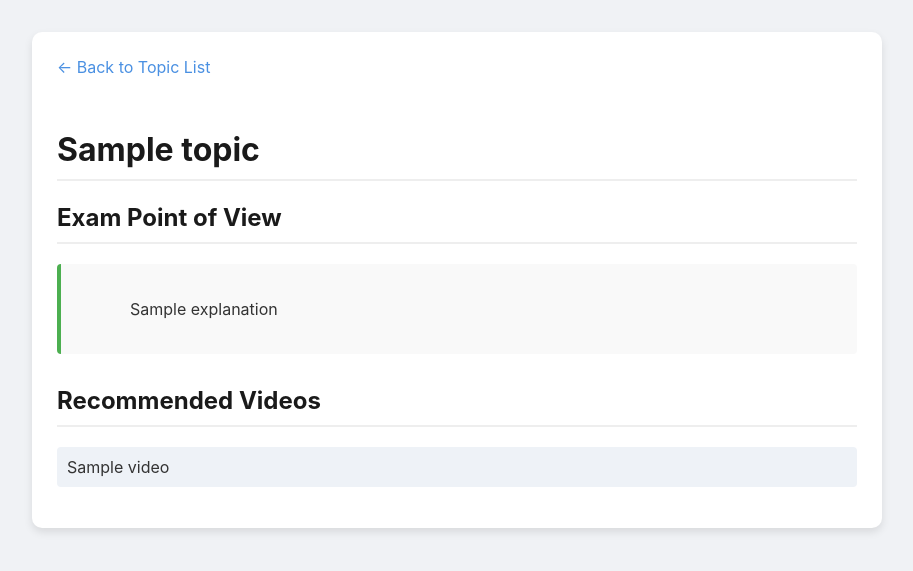
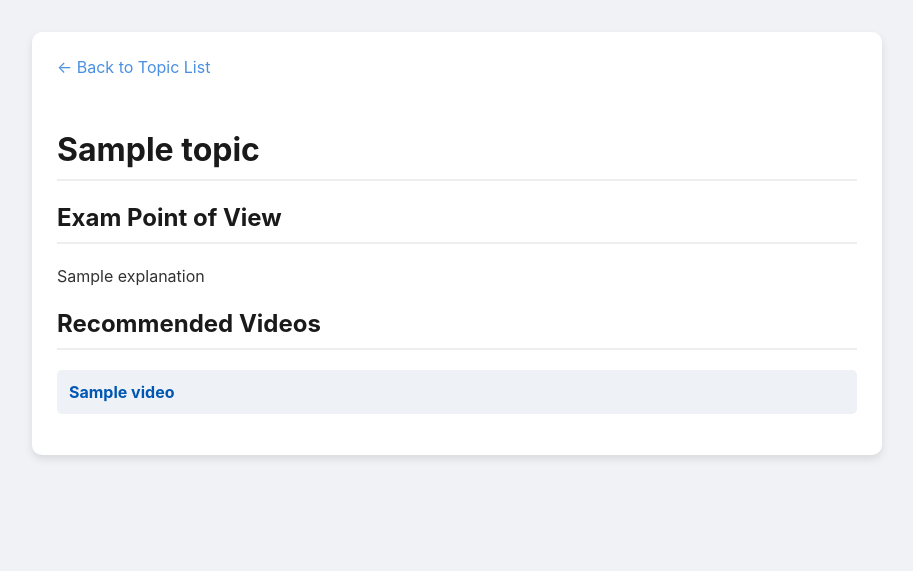
Before and after one commit to Priyavardhanbezawada/Syllabus-Genius-V2, a Flask app: template templates/details.html in a window 1280 px wide. Shown: the top 571 px of the page, without its empty margins (183-1096 px from the left). Run offline with Flask 3, Linux system fonts and the light colour scheme; the template is opened without the code that fills it: most values are stand-ins (such as "Sample title", 1, 10 or a date in 2020).

Commit message:
Update details.html

```diff
--- a/templates/details.html
+++ b/templates/details.html
@@ -8,16 +8,16 @@
         body { font-family: -apple-system, BlinkMacSystemFont, "Segoe UI", Roboto, sans-serif; margin: 2em; background-color: #f0f2f5; color: #333; }
         .container { max-width: 800px; margin: auto; background: white; padding: 25px; border-radius: 10px; box-shadow: 0 4px 8px rgba(0,0,0,0.1); }
         h1, h2 { color: #1a1a1a; border-bottom: 2px solid #eee; padding-bottom: 10px; }
-        .explanation { background: #f9f9f9; padding: 15px; border-left: 4px solid #4CAF50; margin-bottom: 2em; border-radius: 4px; white-space: pre-wrap; }
+        .explanation { line-height: 1.6; }
         .resources ul { list-style-type: none; padding-left: 0; }
-        .resources li { margin-top: 0.5em; background: #eef2f7; padding: 10px; border-radius: 4px; }
+        .resources li { margin-top: 0.5em; background: #eef2f7; padding: 12px; border-radius: 5px; }
+        .resources a { text-decoration: none; color: #0056b3; font-weight: bold; }
         .back-link { display: inline-block; margin-bottom: 2em; text-decoration: none; color: #4a90e2; }
     </style>
 </head>
 <body>
     <div class="container">
         <a href="{{ url_for('index') }}" class="back-link">&larr; Back to Topic List</a>
-
         <h1>{{ topic }}</h1>
 
         <h2>Exam Point of View</h2>
@@ -29,11 +29,14 @@
         <div class="resources">
             <ul>
                 {% for video in videos %}
-                    <li>{{ video | safe }}</li>
+                    {% if video.error %}
+                        <li style="color: red;">{{ video.error }}</li>
+                    {% else %}
+                        <li><a href="{{ video.url }}" target="_blank" rel="noopener noreferrer">{{ video.title }}</a></li>
+                    {% endif %}
                 {% endfor %}
             </ul>
         </div>
-
     </div>
 </body>
 </html>
```
